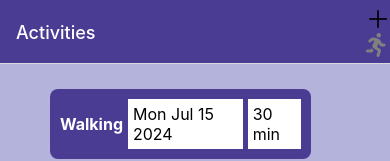
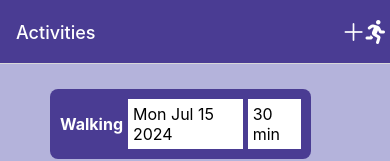
Before and after one commit to cold-flatwhite/assignment2, a React Native app: screen /Activities in a window 390 px wide. Shown: the top 161 px of the page. Built offline with nearby package versions, Linux system fonts and the light colour scheme.

Commit message:
added PressableButton component and replace the pressable in ActivitiesScreen. wraaped two icons into one view to show horiontally.

```diff
--- /dev/null
+++ b/components/PressableButton.js
@@ -0,0 +1,26 @@
+import { Pressable, StyleSheet, Text, View } from "react-native";
+import React from "react";
+
+const PressableButton = ({ children, pressedFunction, componentStyle }) => {
+  return (
+    <Pressable
+      onPress={pressedFunction}
+      style={({ pressed }) => {
+        return [styles.defaultStyle, componentStyle, pressed && styles.pressableStyle];
+      }}
+    >
+      <View>{children}</View>
+    </Pressable>
+  );
+};
+
+export default PressableButton;
+
+const styles = StyleSheet.create({
+    pressableStyle: {
+        opacity: 0.5,
+      },
+    defaultStyle : {
+        padding : 5,
+    }
+});
--- a/screens/ActivitiesScreen.js
+++ b/screens/ActivitiesScreen.js
@@ -1,21 +1,24 @@
 import { Text, View, Button, StyleSheet, Pressable } from "react-native";
 import ItemsList from "../components/ItemsList";
 import { useEffect } from "react";
-import { AntDesign } from '@expo/vector-icons';
+import { AntDesign } from "@expo/vector-icons";
 import { FontAwesome5 } from "@expo/vector-icons";
-
+import PressableButton from "../components/PressableButton";
 
 const ActivitiesScreen = ({ navigation }) => {
   useEffect(() => {
     navigation.setOptions({
-      tabBarIcon: () => (
-        <FontAwesome5 name="running" size={24} color="grey" />
-      ),
+      tabBarIcon: () => <FontAwesome5 name="running" size={24} color="grey" />,
       headerRight: () => (
-        <Pressable onPress={() => alert('Button Pressed!')}>
-        <AntDesign name="plus" size={24} color="black" />
-        <FontAwesome5 name="running" size={24} color="grey" />
-      </Pressable>
+        <PressableButton
+          componentStyle={styles.buttonStyle}
+          pressedFunction={() => alert("Button Pressed!")}
+        >
+          <View style={styles.iconContainer}>
+            <AntDesign name="plus" size={24} color="white" />
+            <FontAwesome5 name="running" size={24} color="white" />
+          </View>
+        </PressableButton>
       ),
     });
   }, [navigation]);
@@ -52,7 +55,7 @@ const ActivitiesScreen = ({ navigation }) => {
 
   return (
     <View style={styles.container}>
-        <ItemsList data={data} />
+      <ItemsList data={data} />
     </View>
   );
 };
@@ -65,4 +68,14 @@ const styles = StyleSheet.create({
     backgroundColor: "#B4B3DB",
     padding: 10,
   },
+  iconContainer: {
+    flexDirection: 'row',
+    alignItems: 'center',
+  },
+  buttonStyle: {
+    marginLeft: 15,
+    padding: 5,
+    alignContent: "center",
+    justifyContent: "center",
+  },
 });
```
